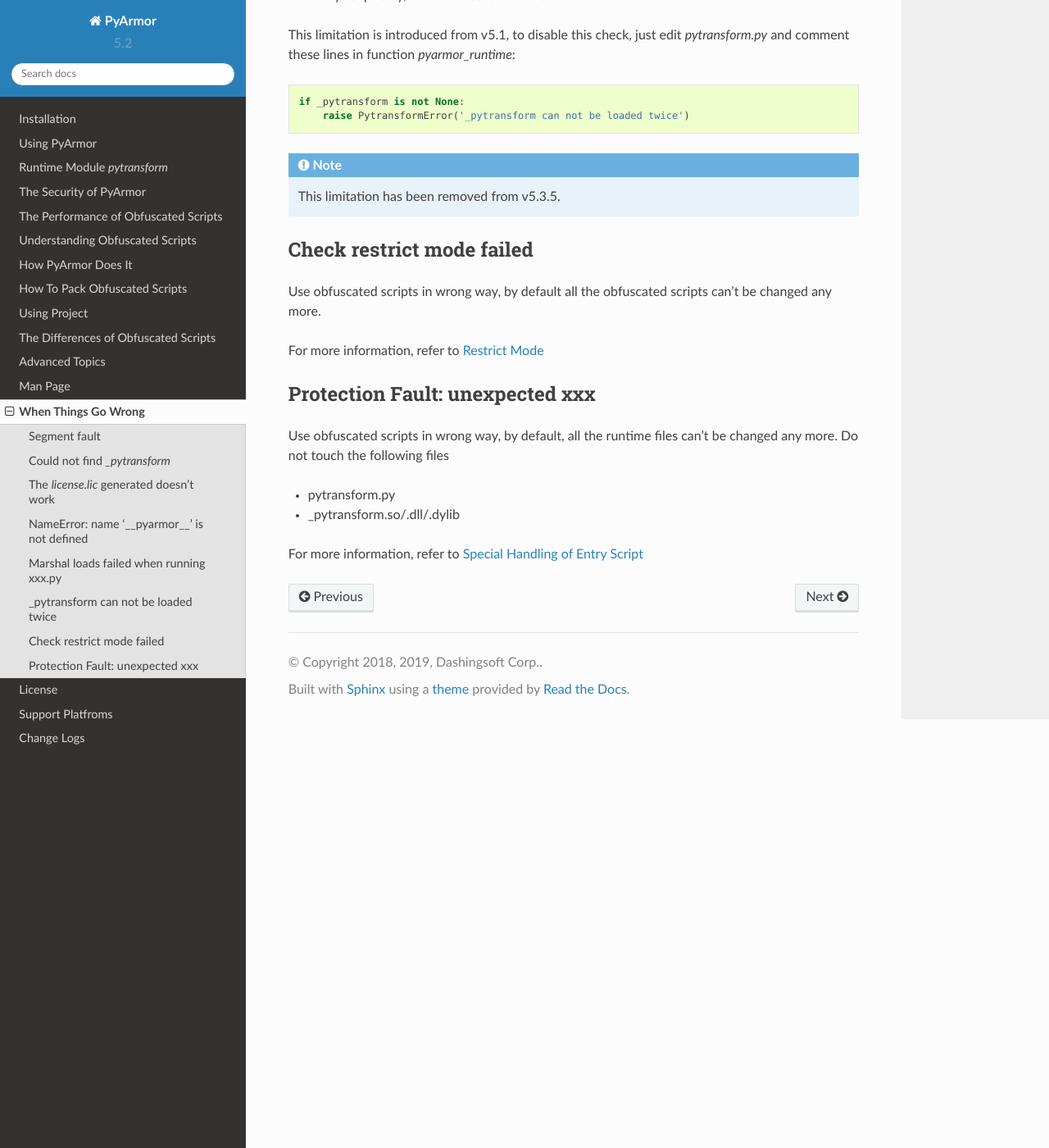
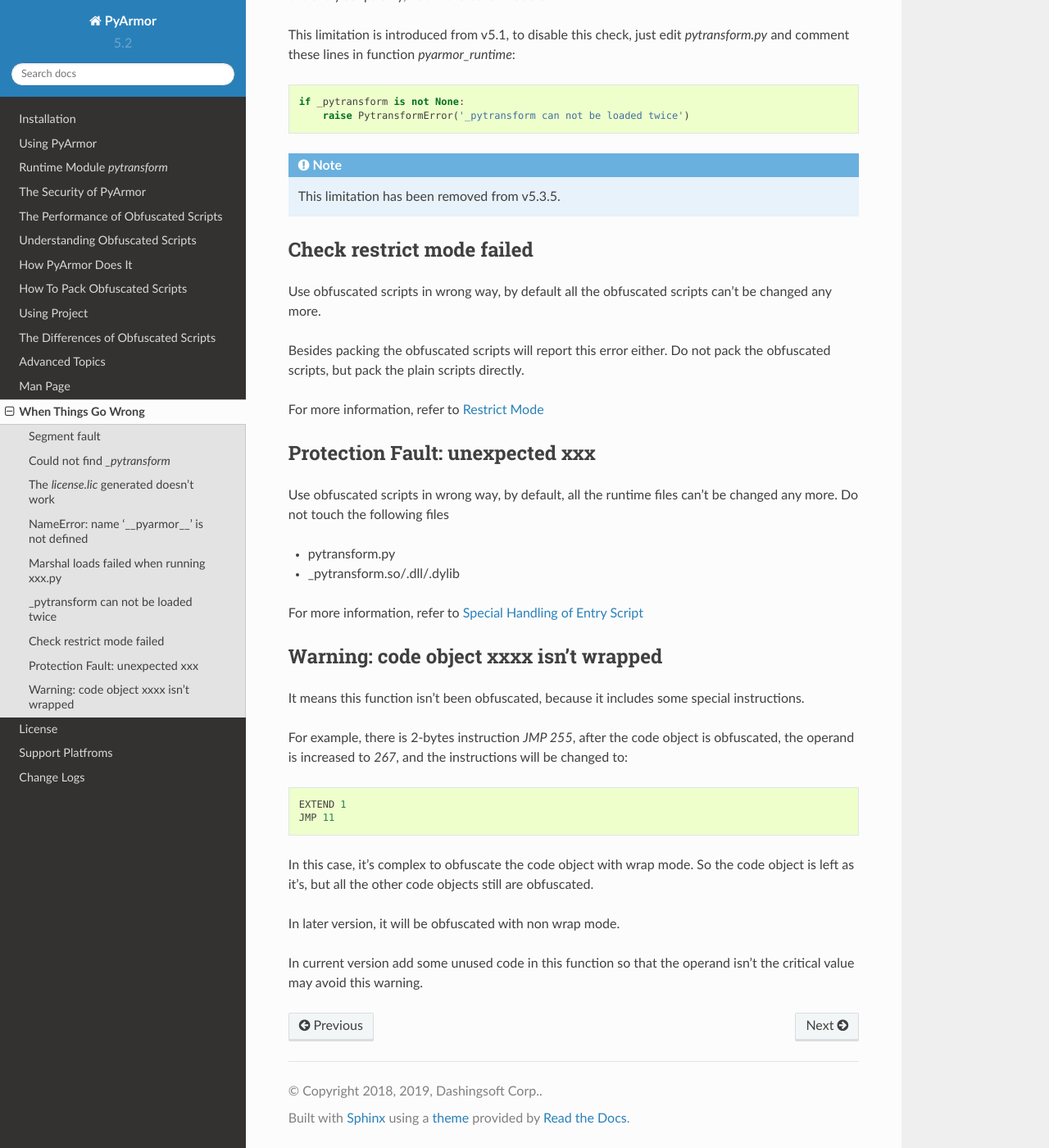
Before and after one commit to dashingsoft/pyarmor, a Sphinx documentation site: the page built from docs/questions.rst, in a window 1280 px wide and 1400 px high, scrolled down 2304 px. Shown: the whole window at 82% size. Built offline with Sphinx 7.4.7 and the Read the Docs theme 2.0.0, drawn with Linux system fonts in a browser that asks for light colours.

Commit message:
Add questions

```diff
--- a/docs/change-logs.rst
+++ b/docs/change-logs.rst
@@ -2,6 +2,10 @@
 
 Change Logs
 ===========
+
+5.3.10
+------
+* Qeury harddisk's serial number without administrator in Windows
 
 5.3.9
 -----
--- a/docs/questions.rst
+++ b/docs/questions.rst
@@ -128,6 +128,10 @@
 Use obfuscated scripts in wrong way, by default all the obfuscated
 scripts can't be changed any more.
 
+Besides packing the obfuscated scripts will report this error
+either. Do not pack the obfuscated scripts, but pack the plain scripts
+directly.
+
 For more information, refer to :ref:`Restrict Mode`
 
 Protection Fault: unexpected xxx
@@ -141,6 +145,28 @@
 
 For more information, refer to :ref:`Special Handling of Entry Script`
 
+Warning: code object xxxx isn't wrapped
+---------------------------------------
+
+It means this function isn't been obfuscated, because it includes some
+special instructions.
+
+For example, there is 2-bytes instruction `JMP 255`, after the code
+object is obfuscated, the operand is increased to `267`, and the
+instructions will be changed to::
+
+    EXTEND 1
+    JMP 11
+
+In this case, it's complex to obfuscate the code object with wrap
+mode. So the code object is left as it's, but all the other code
+objects still are obfuscated.
+
+In later version, it will be obfuscated with non wrap mode.
+
+In current version add some unused code in this function so that the
+operand isn't the critical value may avoid this warning.
+
 .. How easy is to recover obfuscated code?:
 
     If someone tries to break the obfuscation, he first must be an
```
